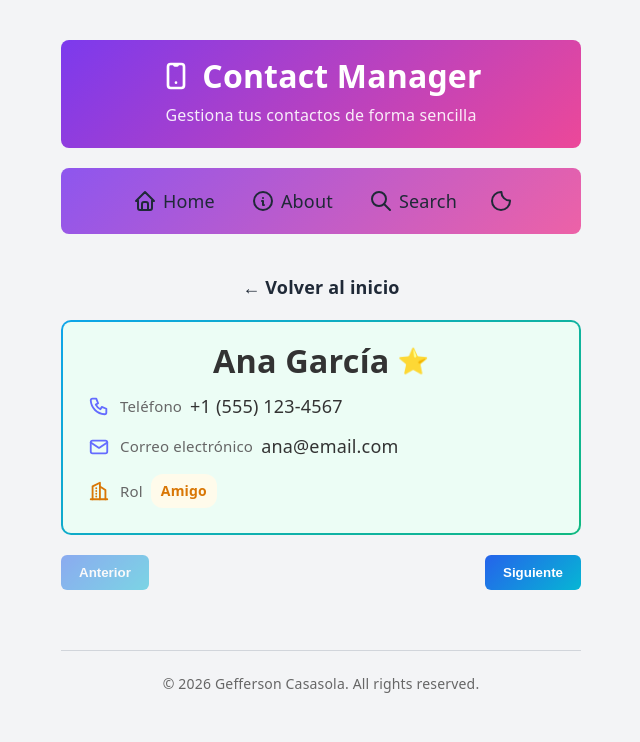
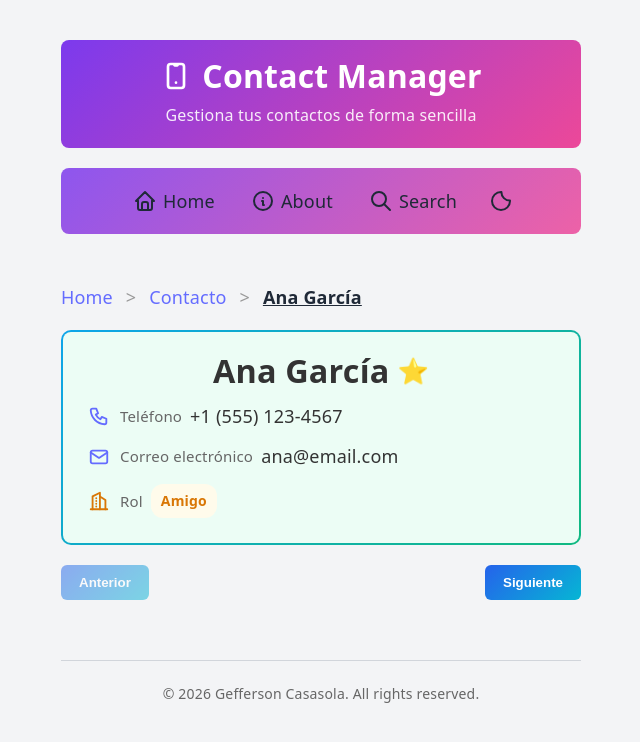
Before and after one commit to Geffrerson7/contact-manager, a React (Vite) app: page /contact/1 in a window 1280 px wide. Shown: the top 742 px of the page, without its empty margins (319-959 px from the left). Built offline with nearby package versions, Linux system fonts and the light colour scheme.

Commit message:
feat: add dynamic breadcrumbs to ContactDetailPage

```diff
--- /dev/null
+++ b/src/components/Breadcrumbs.css
@@ -0,0 +1,32 @@
+.breadcrumbs {
+  margin: 10px 0 20px 0;
+  text-align: left;
+}
+
+.breadcrumbs__item {
+  display: inline-flex;
+  align-items: center;
+}
+
+.breadcrumbs__link {
+  color: var(--secondary);
+  text-decoration: none;
+  font-weight: 500;
+  transition: color 0.2s ease;
+}
+
+.breadcrumbs__link:hover {
+  color: var(--accent);
+  text-decoration: underline;
+}
+
+.breadcrumbs__separator {
+  margin: 0 8px;
+  color: var(--empty-text);
+  user-select: none;
+}
+
+.breadcrumbs__item--active {
+  color: var(--primary);
+  font-weight: 600;
+}
--- /dev/null
+++ b/src/components/Breadcrumbs.jsx
@@ -0,0 +1,33 @@
+import { Link } from "react-router-dom";
+import "./Breadcrumbs.css";
+
+export default function Breadcrumbs({ contact }) {
+  return (
+    <nav className="breadcrumbs" aria-label="Breadcrumb">
+      <Link to="/" className="breadcrumbs__link">
+        Home
+      </Link>
+
+      <span className="breadcrumbs__separator" aria-hidden="true">
+        {" "}
+        &gt;{" "}
+      </span>
+
+      <Link to="/search" className="breadcrumbs__link breadcrumbs__item">
+        Contacto
+      </Link>
+
+      <span className="breadcrumbs__separator" aria-hidden="true">
+        {" "}
+        &gt;{" "}
+      </span>
+
+      <Link
+        to={`/contact/${contact.id}`}
+        className="breadcrumbs__item breadcrumbs__item--active"
+      >
+        {contact.name}
+      </Link>
+    </nav>
+  );
+}
--- a/src/pages/ContactDetailPage.jsx
+++ b/src/pages/ContactDetailPage.jsx
@@ -1,6 +1,7 @@
 import { useParams, Link, useNavigate } from "react-router-dom";
 import Badge from "../components/Badge";
 import "./ContactDetailPage.css";
+import Breadcrumbs from "../components/Breadcrumbs";
 
 export default function ContactDetailPage() {
   const { id } = useParams();
@@ -107,11 +108,7 @@ export default function ContactDetailPage() {
 
   return (
     <main className="contact-detail">
-      <div className="contact-detail__back">
-        <Link to="/" className="contact-detail__back-link">
-          ← Volver al inicio
-        </Link>
-      </div>
+      <Breadcrumbs contact={contact} />
 
       <section
         className={`contact-detail__card ${
```
